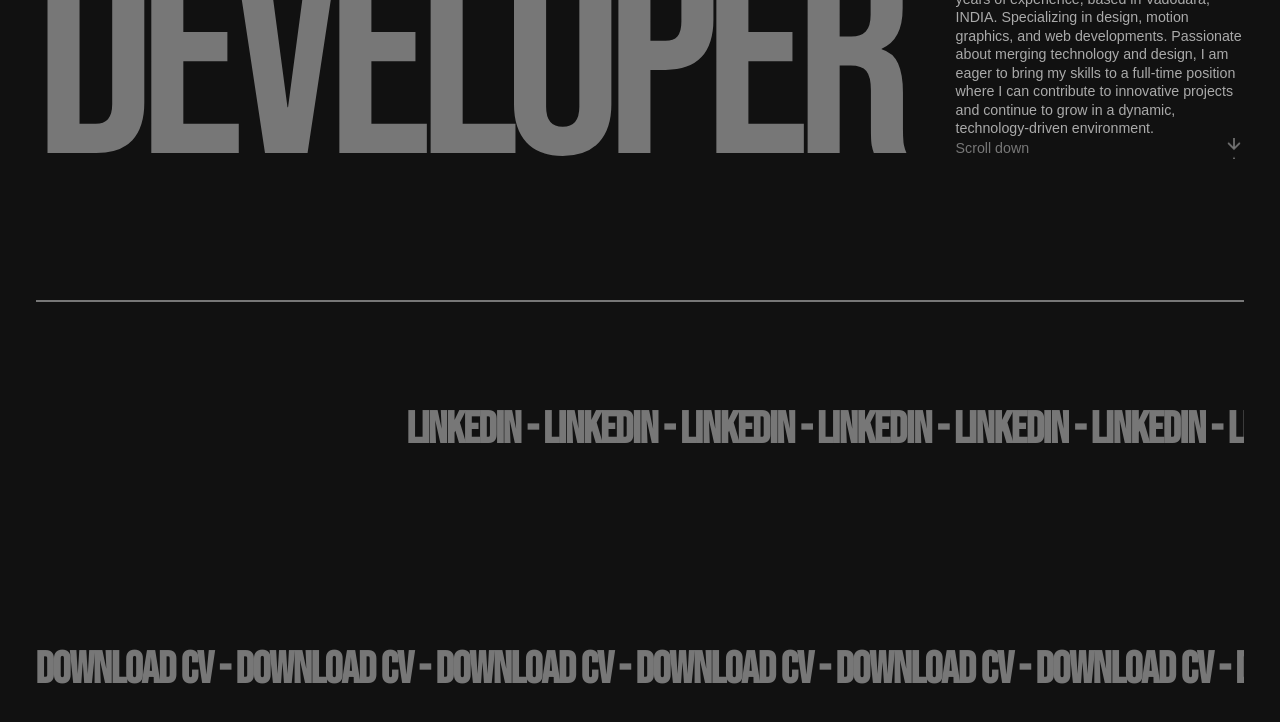
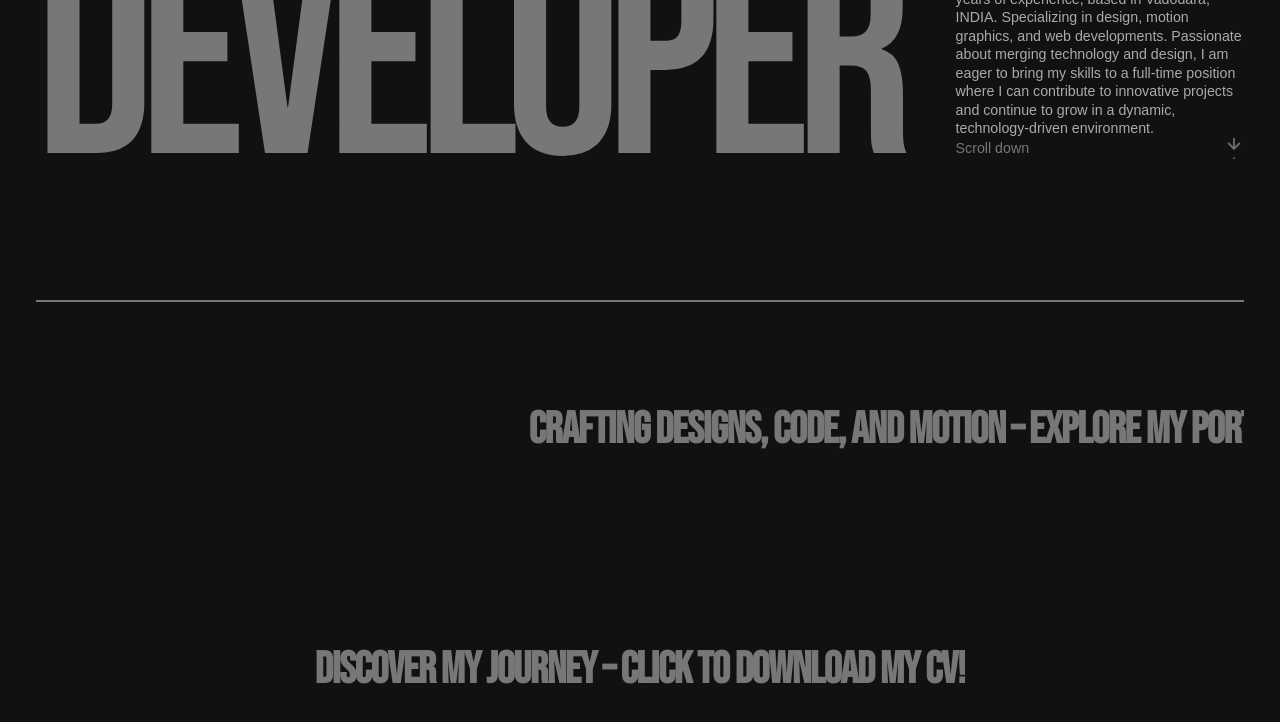
Before and after one commit to contactFakruddin/FakruddinPortfolio, a plain HTML site: page index.html in a window 1280 px wide. Shown: the part 442-1164 px from the top of the page. Drawn offline with nearby package versions, Linux system fonts and the light colour scheme; files whose address does not match are found by name; a web font is replaced by a local one.

Commit message:
Update index.html

```diff
--- a/index.html
+++ b/index.html
@@ -221,9 +221,9 @@
             <h1 class="home__projects__project__title is-inview" data-scroll="" data-scroll-direction="horizontal" data-scroll-speed="8">
               <span class="inline-ovh">
                 <div class="title__main">
-                  <span class="slide-up" data-content="LINKEDIN - LINKEDIN - LINKEDIN - LINKEDIN - LINKEDIN - LINKEDIN - LINKEDIN - LINKEDIN - LINKEDIN - LINKEDIN" aria-hidden="true">
+                  <span class="slide-up" data-content="Crafting Designs, Code, and Motion – Explore My Portfolio on LinkedIn!" aria-hidden="true">
                   </span>
-                  LINKEDIN - LINKEDIN - LINKEDIN - LINKEDIN - LINKEDIN - LINKEDIN - LINKEDIN - LINKEDIN - LINKEDIN - LINKEDIN
+                  Crafting Designs, Code, and Motion – Explore My Portfolio on LinkedIn!
                 </div>
               </span>
              </h1>
@@ -290,10 +290,10 @@
             data-scroll-speed="-8" style="transform: matrix3d(1, 0, 0, 0, 0, 1, 0, 0, 0, 0, 1, 0, 0, 0, 0, 1);">
               <span class="inline-ovh">
                 <div id="scrolling-title" class="title__main">
-                  <span class="slide-up" data-content="DOWNLOAD CV - DOWNLOAD CV - DOWNLOAD CV - DOWNLOAD CV - DOWNLOAD CV - DOWNLOAD CV - DOWNLOAD CV - DOWNLOAD CV "
+                  <span class="slide-up" data-content="Discover My Journey – Click to Download My CV!"
                   aria-hidden="true">
                   </span>
-                  DOWNLOAD CV - DOWNLOAD CV - DOWNLOAD CV - DOWNLOAD CV - DOWNLOAD CV - DOWNLOAD CV - DOWNLOAD CV - DOWNLOAD CV
+                  Discover My Journey – Click to Download My CV!
                 </div>
               </span>
             </h1>
```
